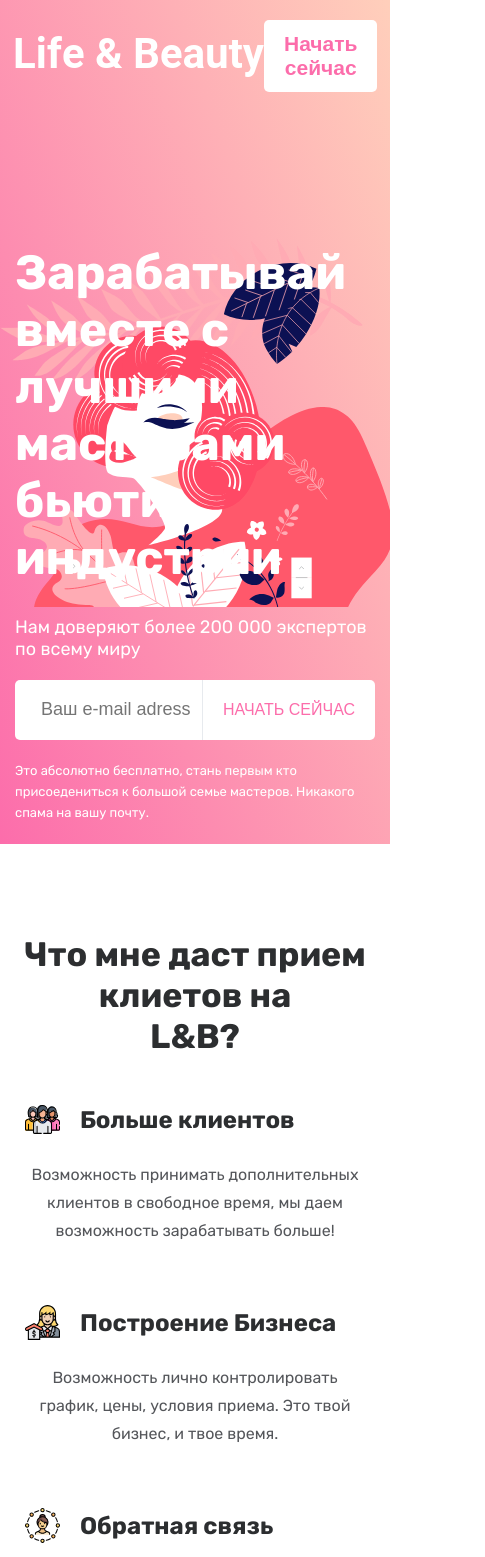
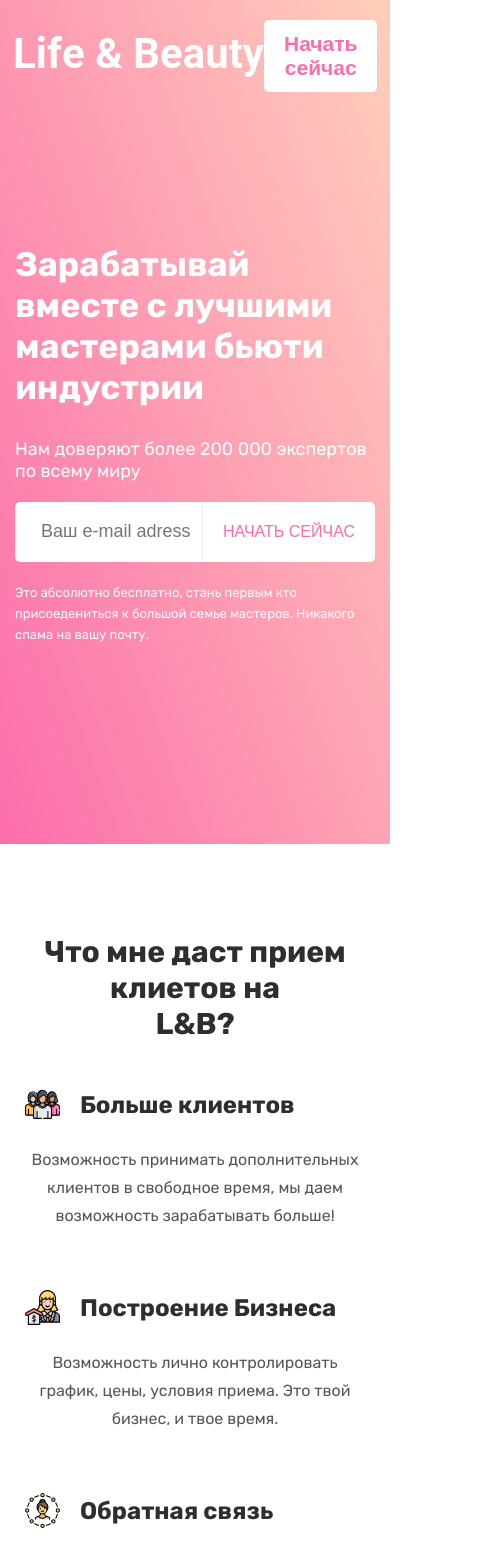
Before and after one commit to sevabrov/nails, a React (Create React App) app: page / in a window 390 px wide. Shown: the top 1557 px of the page, 485 px wide, since content can reach past the window. Built offline with nearby package versions, Linux system fonts and the light colour scheme; the HTML template or start-up script is replaced by a standard one.

Commit message:
responsive 80%

```diff
--- a/src/styling/media.scss
+++ b/src/styling/media.scss
@@ -22,15 +22,37 @@
     }
 }
 @media screen and (max-width: $m) {
+    .header {
+        background: linear-gradient(250deg, #ffcfbb 0%, #fc6dab 100%);
+        &-title {
+            width: 100%;
+            font-size: 34px;
+        }
+    }
     .input {
         height: 60px;
         max-width: 420px;
+    }
+    .content {
+        &-title {
+            font-size: 30px;
+        }
+    }
+    .tab-content {
+        background-size: 40%;
+        background-position: 0 0;
+        padding-left: 0;
+        &-title,
+        ul {
+            padding-left: 40%;
+        }
     }
 }
 @media screen and (max-width: $s) {
     .content {
         &-sub-title {
-            font-size: 14px;
+            font-size: 16px;
+            line-height: 24px;
         }
         &-area {
             p.big-text {
@@ -51,4 +73,18 @@
             }
         }
     }
+    .tab-menu {
+        .react-tabs__tab-list {
+            li {
+                font-size: 0;
+                padding-bottom: 10px
+            }
+        }
+    }
+    .footer-link {
+        a {
+            font-size: 14px;
+            padding: 10px;
+        }
+    }
 }
```
